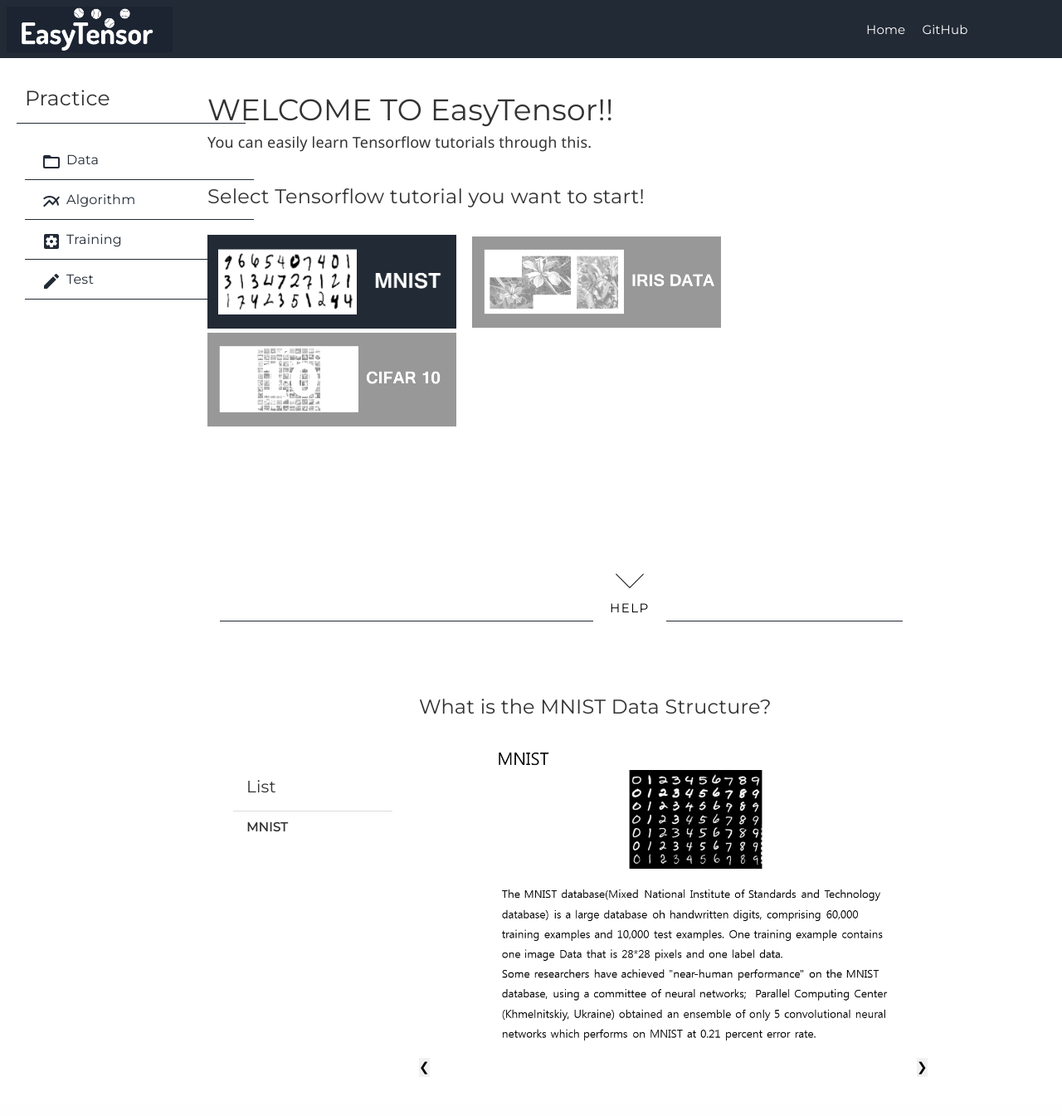
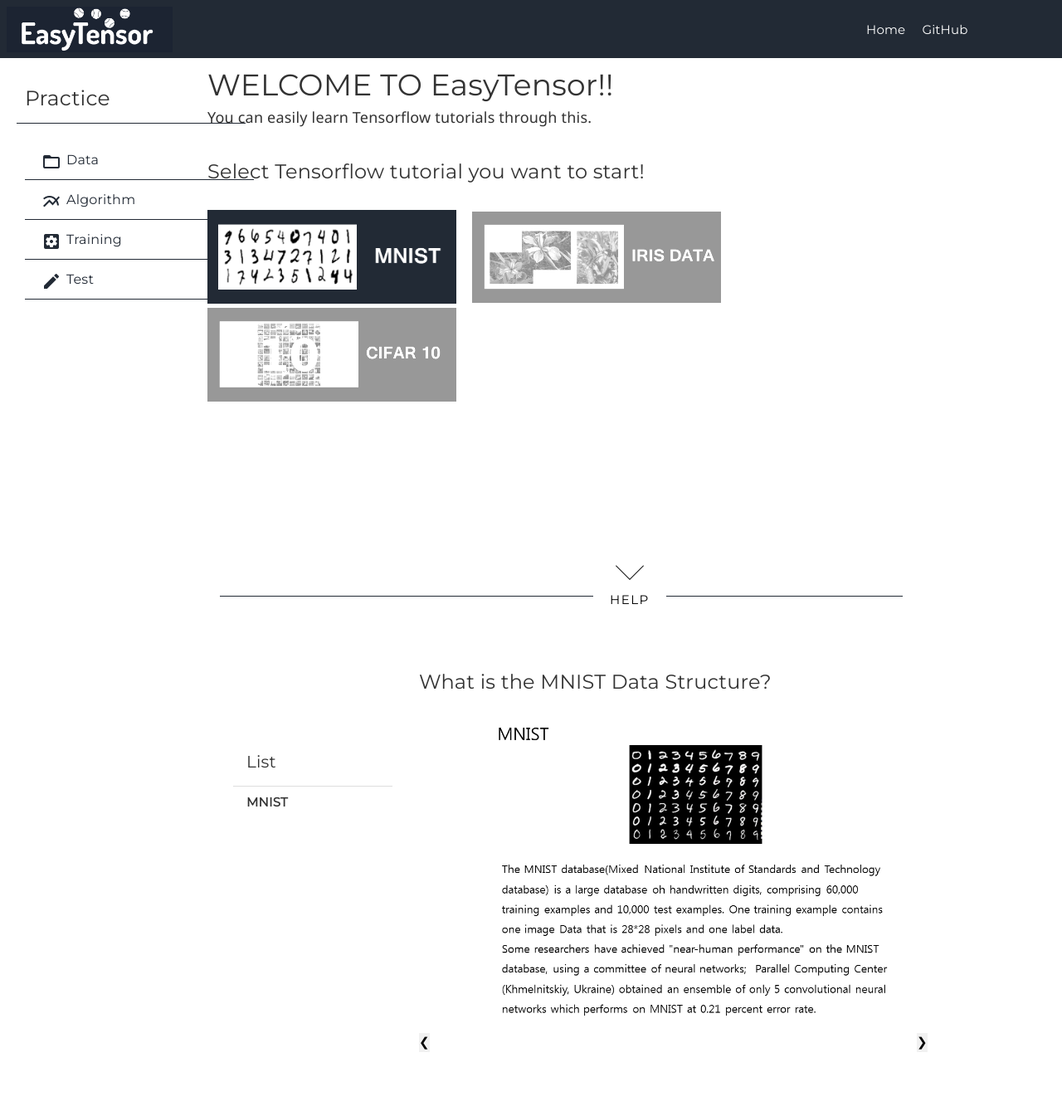
Before and after one commit to yhi00240/practice, a Django app: page /main/ in a window 1280 px wide. Shown: the whole page at 83% size. Before the commit the page ends 1298 px from the top, so only its background shows below. Run offline with Django 3.2, Linux system fonts and the light colour scheme; some libraries are stand-ins or nearby versions.

Commit message:
restart 시작

```diff
--- a/practice/static/practice/css/base.css
+++ b/practice/static/practice/css/base.css
@@ -335,7 +335,7 @@ section::after {
   left : 0;
   content : '';
   width : 100%;
-  height : 80%;
+  height : 100%;
 }
 
 #div_section {
@@ -357,12 +357,17 @@ body .demo a {
   transition : opacity .3s;
 }
 
+
+body #section01 {
+  margin-top : -30px;
+}
+
 body #section02 {
   margin-top : -30px;
-  height : 500px;
 }
 
 body #section01 a {
+  bottom : 0;
   padding-top : 45px;
   padding-left : 20px;
   padding-right : 20px;
```
